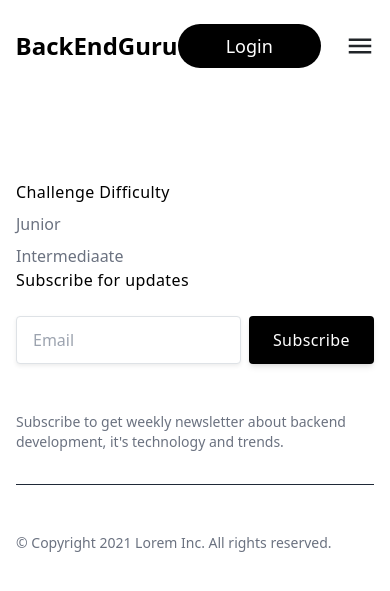
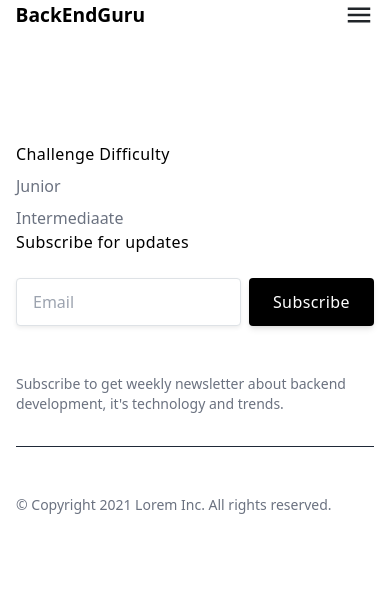
Before and after one commit to vbello-tech/BackEndGuru, a Django app: page /challenge/1/ in a window 390 px wide. Shown: the top 591 px of the page. Run offline with Django 5.2, Linux system fonts and the light colour scheme; data that the repository does not hold is empty; some libraries are stand-ins or nearby versions.

Commit message:
fix nav bar in mobile

```diff
--- a/Static/styling/style.css
+++ b/Static/styling/style.css
@@ -158,4 +158,7 @@
   #flash-message {
         margin: 5px 10px;
     }
+  .items-center a, button {
+    display: none;
+  }
 }
--- a/Templates/base.html
+++ b/Templates/base.html
@@ -25,10 +25,9 @@
 <!------------- nav  ----------->
 
     <header class="bg-white">
-        <br>
         <nav class="flex justify-between items-center w-[92%]  mx-auto">
             <div>
-              <span class="font-semibold text-lg text-black md:inline" style="font-size: 1.5rem;">BackEndGuru</span>
+              <span class="font-semibold text-lg text-black md:inline" style="font-size: 1.2rem;">BackEndGuru</span>
             </div>
             <div
                 class="nav-links duration-500 md:static absolute bg-white md:min-h-fit min-h-[60vh] left-0 top-[-100%] md:w-auto  w-full flex items-center px-5">
```
